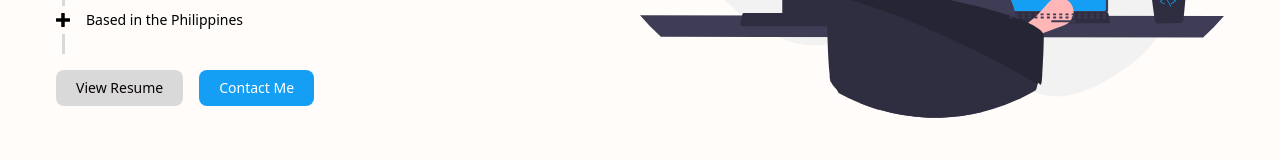
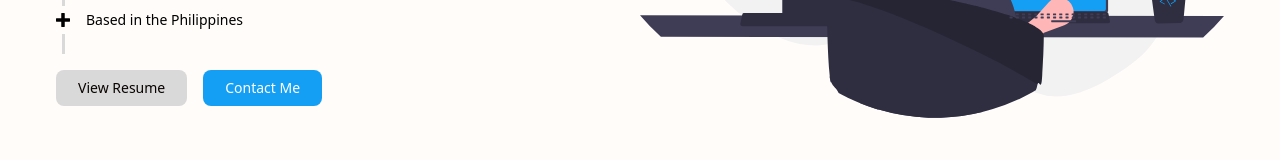
Before and after one commit to alanbacay02/personal-portfolio, a React (Create React App) app: page / in a window 1280 px wide. Shown: the part 533-693 px from the top of the page. Built offline with nearby package versions, Linux system fonts and the light colour scheme.

Commit message:
Creates a styling class .button-style and applies it to button elements

```diff
--- a/src/components/EmailForm.jsx
+++ b/src/components/EmailForm.jsx
@@ -68,7 +68,7 @@ const EmailForm = () => {
             id='submit_button'
             type='submit'
             // className='font-medium text-lg text-white rounded-lg py-2 px-5 bg-primary hover:cursor-pointer hover:bg-blue-600 transition-colors duration-300'
-            className='font-medium text-sm rounded-lg px-3 sm:px-4 md:px-6 py-2 bg-blue-200 text-gray-400'
+            className='font-medium text-sm button-style bg-blue-200 text-gray-400'
             value='Send Email'
             disabled
           />
--- a/src/components/Hero.jsx
+++ b/src/components/Hero.jsx
@@ -41,9 +41,9 @@ const Hero = () => {
               {/* END OF SHORT INTRO */}
 
               {/* START OF BUTTON GROUP */}
-              <div className='flex flex-row gap-2 md:gap-4 mt-4 text-xs md:text-sm font-medium'>
-                <button className='px-3 sm:px-4 md:px-5 py-2 bg-secondary text-text rounded-lg'>View Resume</button>
-                <button className='px-3 sm:px-4  md:px-5 py-2 bg-primary rounded-lg text-white'>Contact Me</button>
+              <div className='flex flex-row gap-2 md:gap-4 mt-4 font-medium'>
+                <button className='button-style bg-secondary text-text rounded-lg'>View Resume</button>
+                <button className='button-style bg-primary rounded-lg text-white'>Contact Me</button>
               </div>
               {/* END OF BUTTON GROUP */}
 
--- a/src/index.css
+++ b/src/index.css
@@ -6,6 +6,10 @@
 
 body {
   background-color: #FFFCFA;
+}
+
+.no-scroll {
+  overflow: hidden;
 }
 
 .header {
@@ -29,8 +33,11 @@ body {
   line-height: 1.25rem;
 }
 
-.no-scroll {
-  overflow: hidden;
+.button-style {
+  padding: 0.5rem 0.75rem;
+  border-radius: 0.5rem;
+  font-size: .875rem;
+  line-height: 1.25rem;
 }
 
 /* Define initial styles for navbar */
@@ -97,6 +104,9 @@ body {
     font-size: 1rem;
     line-height: 1.5rem;
   }
+  .button-style {
+    padding: 0.5rem 1rem;
+  }
 }
 
 /* Media query for md devices */
@@ -113,6 +123,9 @@ body {
     margin-top: 77px;
     height: calc(100vh - 77px);
   }
+  .button-style {
+    padding: 0.5rem 1.375rem;
+  }
 }
 
 /* Media query for lg devices */
```
